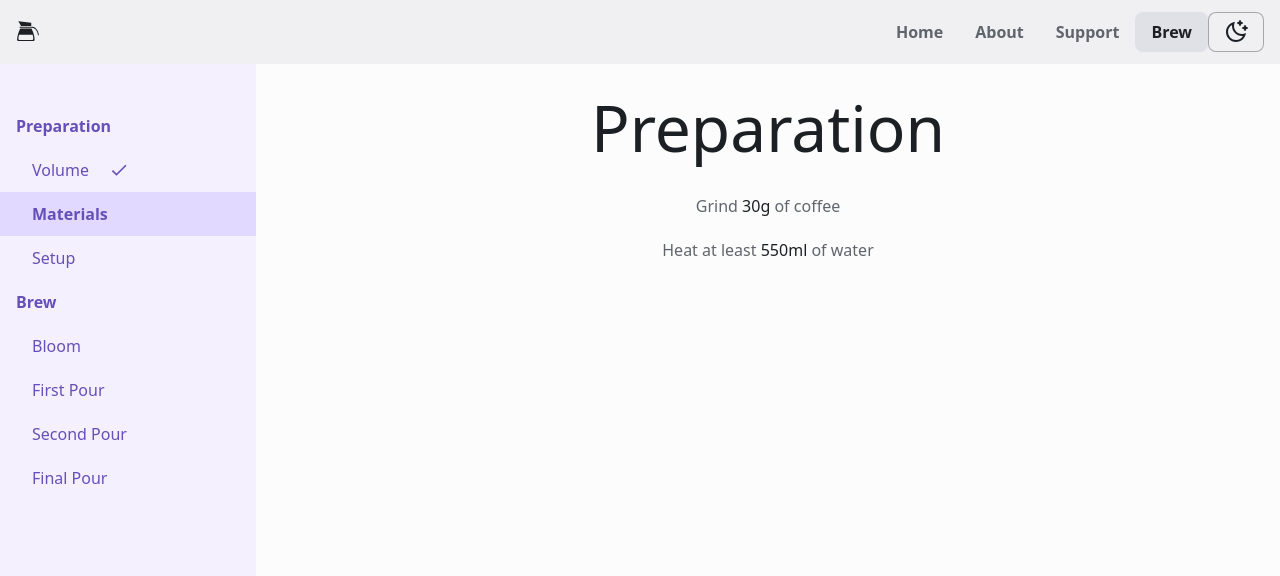
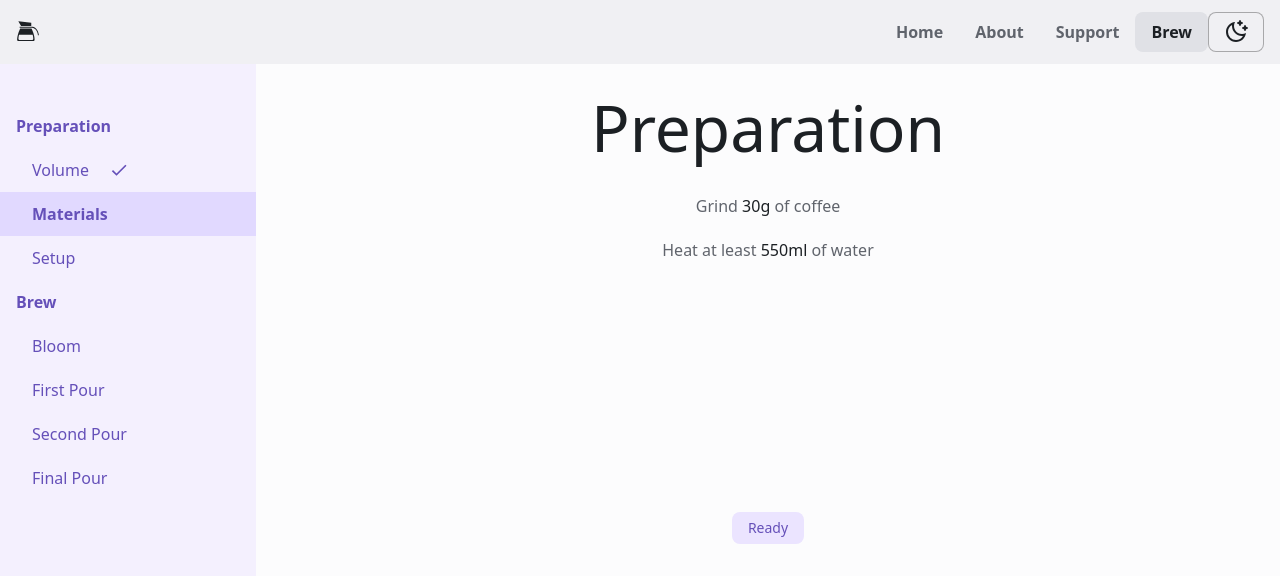
Before and after one commit to nrsimonelli/slow-coffee-two, a React (Create React App) app: page /setup in a window 1280 px wide. Both pictures are taken after a click on the element "Materials". Shown: the top 576 px of the page. Built offline with nearby package versions, Linux system fonts and the light colour scheme.

Commit message:
button text prop and style on setup page

```diff
--- a/src/components/BrewPage/BrewPage.tsx
+++ b/src/components/BrewPage/BrewPage.tsx
@@ -38,9 +38,18 @@ const BrewPage = () => {
           />
         );
       case 1:
-        return <Materials coffee={coffee} water={water} />;
+        return (
+          <Materials
+            coffee={coffee}
+            water={water}
+            handleNext={handleStepChange}
+            buttonText={'Ready'}
+          />
+        );
       case 2:
-        return <Setup value={sliderValue} />;
+        return (
+          <Setup handleNext={handleStepChange} buttonText={'Done'} />
+        );
       case 3:
         return <Bloom />;
       case 4:
--- a/src/components/BrewPage/Materials.tsx
+++ b/src/components/BrewPage/Materials.tsx
@@ -1,13 +1,21 @@
 import React from 'react';
 import { Flex } from '../Flex';
-import { Text, TextTitle, TextSub } from '../Text';
+import { Text, TextTitle } from '../Text';
+import { Button } from '../Button';
 
 type Props = {
   coffee: number;
   water: number;
+  handleNext: () => void;
+  buttonText?: string;
 };
 
-const Materials = ({ coffee, water }: Props) => {
+const Materials = ({
+  coffee,
+  water,
+  handleNext,
+  buttonText,
+}: Props) => {
   return (
     <Flex
       direction='column'
@@ -30,6 +38,13 @@ const Materials = ({ coffee, water }: Props) => {
         </Text>{' '}
         of water
       </Text>
+      <Button
+        color='primary'
+        onClick={handleNext}
+        css={{ px: '$4', position: 'absolute', bottom: '$8' }}
+      >
+        {buttonText ? buttonText : 'Next'}
+      </Button>
     </Flex>
   );
 };
--- a/src/components/BrewPage/Setup.tsx
+++ b/src/components/BrewPage/Setup.tsx
@@ -1,12 +1,14 @@
 import React from 'react';
 import { Flex } from '../Flex';
 import { Text, TextSub, TextTitle } from '../Text';
+import { Button } from '../Button';
 
 type Props = {
-  value: number;
+  handleNext: () => void;
+  buttonText?: string;
 };
 
-const Setup = ({ value }: Props) => {
+const Setup = ({ handleNext, buttonText }: Props) => {
   return (
     <Flex
       direction='column'
@@ -14,12 +16,28 @@ const Setup = ({ value }: Props) => {
       pad='4'
       css={{ flexGrow: '1' }}
     >
-      <TextTitle>Brew Setup</TextTitle>
+      <TextTitle>Setup</TextTitle>
       <Text css={{ mx: 'auto' }}>
-        How many cups will you be making?
+        Wet the{' '}
+        <Text color='hiContrast' inline>
+          filter,
+        </Text>{' '}
+        set the{' '}
+        <Text color='hiContrast' inline>
+          grounds,
+        </Text>{' '}
+        zero the{' '}
+        <Text color='hiContrast' inline>
+          scale
+        </Text>
       </Text>
-
-      <TextSub css={{ mx: 'auto' }}>{value.toPrecision(2)}</TextSub>
+      <Button
+        color='primary'
+        onClick={handleNext}
+        css={{ px: '$4', position: 'absolute', bottom: '$8' }}
+      >
+        {buttonText ? buttonText : 'Next'}
+      </Button>
     </Flex>
   );
 };
--- a/src/components/BrewPage/Volume.tsx
+++ b/src/components/BrewPage/Volume.tsx
@@ -8,9 +8,15 @@ type Props = {
   value: number;
   setValue: Dispatch<SetStateAction<number>>;
   handleNext: () => void;
+  buttonText?: string;
 };
 
-const Volume = ({ value, setValue, handleNext }: Props) => {
+const Volume = ({
+  value,
+  setValue,
+  handleNext,
+  buttonText,
+}: Props) => {
   const shouldDisableNext = value === 0 ? true : false;
 
   return (
@@ -35,7 +41,7 @@ const Volume = ({ value, setValue, handleNext }: Props) => {
         onClick={handleNext}
         css={{ px: '$4', position: 'absolute', bottom: '$8' }}
       >
-        Next
+        {buttonText ? buttonText : 'Next'}
       </Button>
     </Flex>
   );
```
